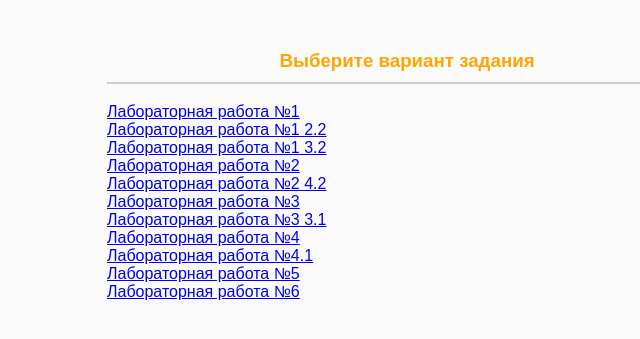
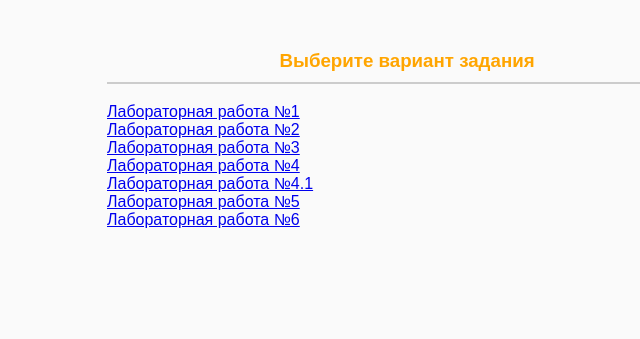
Before and after one commit to kseniyakarchevskaya/lab, a PHP site: page / in a window 1280 px wide. Shown: the top 339 px of the page, without its empty margins (233-873 px from the left). Run offline with PHP 8.4, Linux system fonts and the light colour scheme.

Commit message:
Update index.php

```diff
--- a/index.php
+++ b/index.php
@@ -11,12 +11,8 @@
 <body>
 <h3>Выберите вариант задания</h3>
 <a href="polar.php">Лабораторная работа №1</a><br>
-<a href="polar2.php">Лабораторная работа №1 2.2</a><br>
-<a href="polar3.php">Лабораторная работа №1 3.2</a><br>
-<a href="massiv2.php">Лабораторная работа №2</a><br>
-<a href="dmas1.php">Лабораторная работа №2 4.2</a><br>
-<a href="third.php">Лабораторная работа №3</a><br>
-<a href="third1.php">Лабораторная работа №3 3.1</a><br>
+<a href="polar2.php">Лабораторная работа №2</a><br>
+<a href="polar3.php">Лабораторная работа №3</a><br>
 <a href="fourlab.php">Лабораторная работа №4</a><br>
 <a href="login.php">Лабораторная работа №4.1</a><br>
 <a href="five.php">Лабораторная работа №5</a><br>
```
